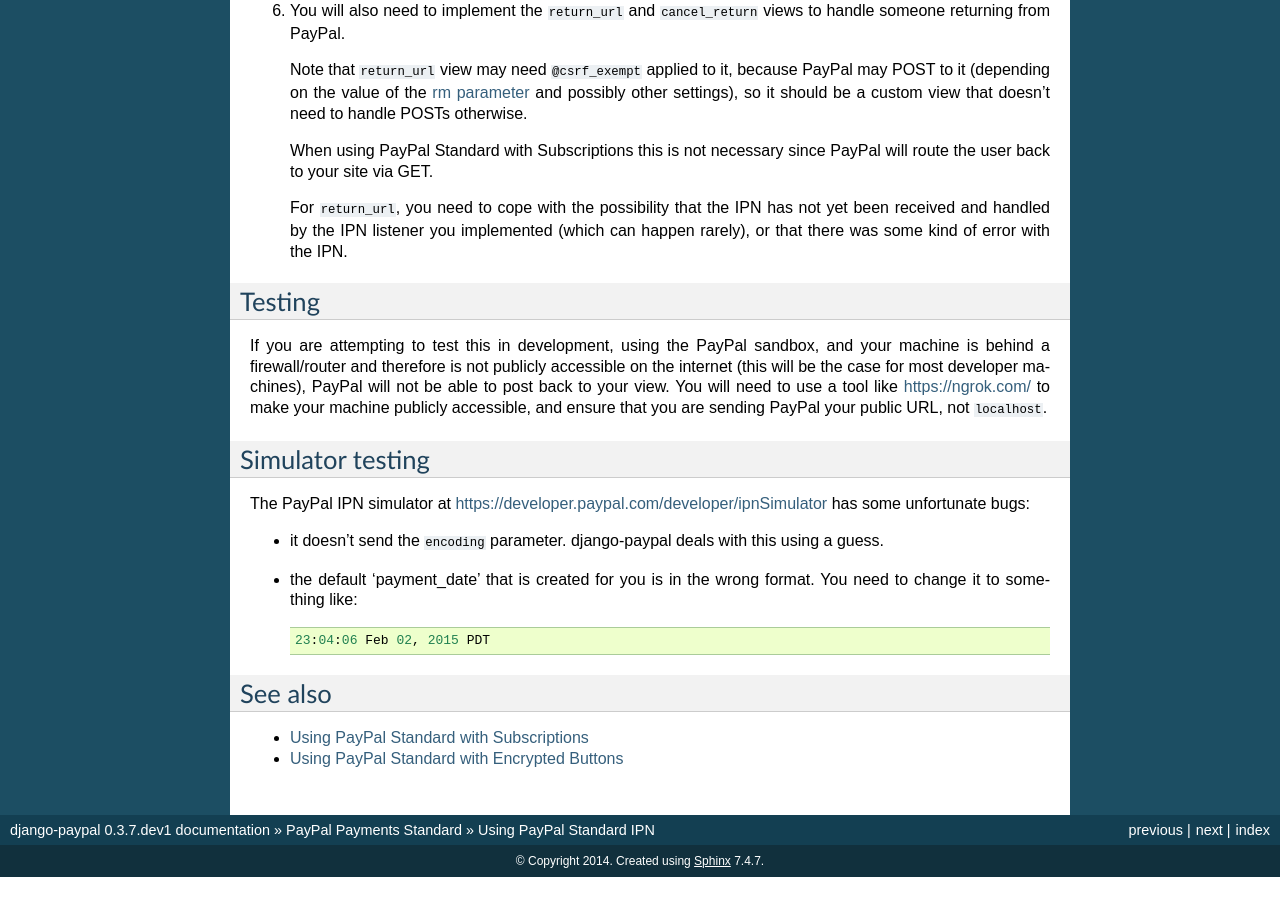
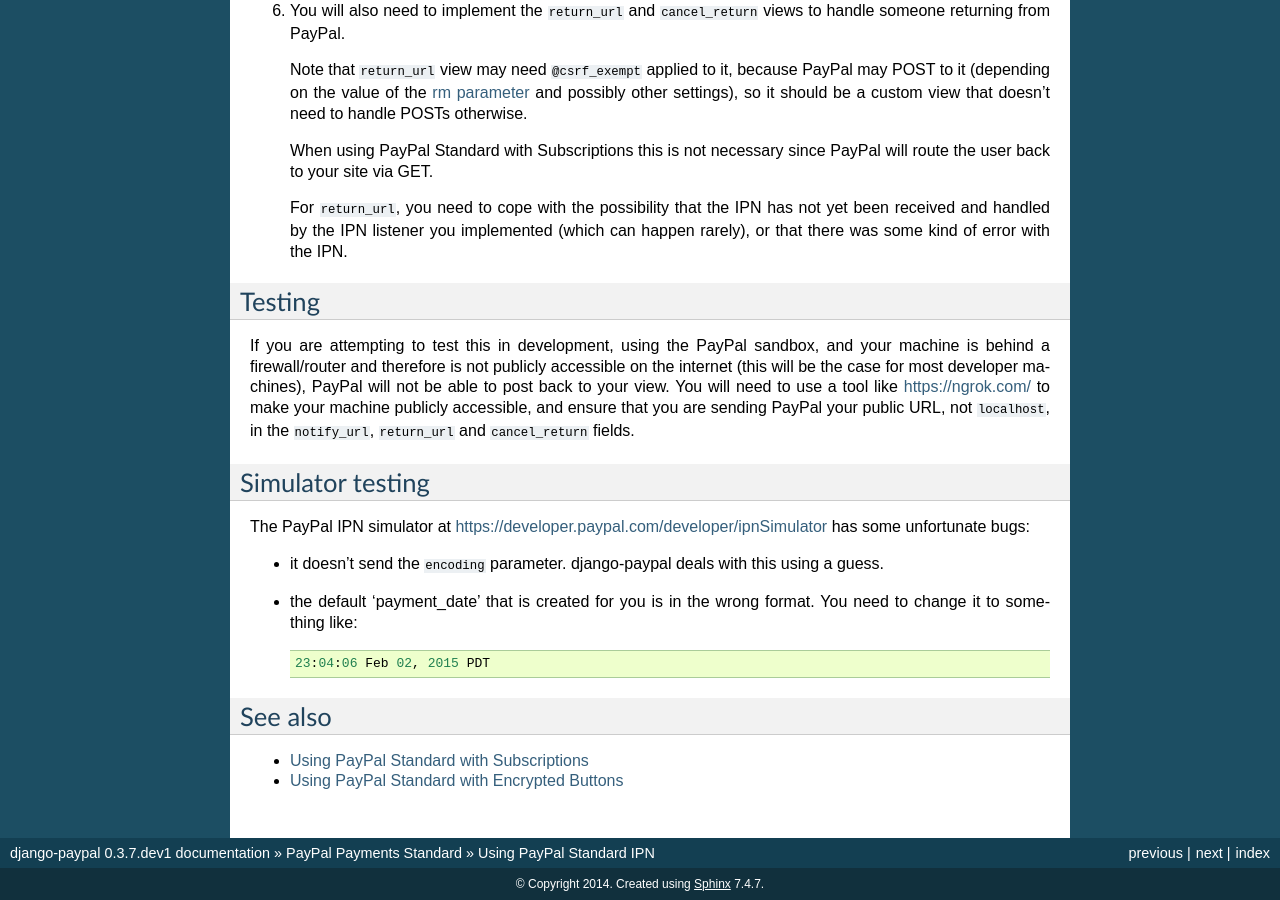
Before and after one commit to spookylukey/django-paypal, a Sphinx documentation site: the page built from docs/standard/ipn.rst, in a window 1280 px wide and 900 px high, scrolled down 2463 px. Built offline with Sphinx 7.4.7, drawn with Linux system fonts in a browser that asks for light colours; pages that are not in the unit, such as notebooks, are missing from menus; before the commit the page ends 3340 px from its top, so only the background shows below that.

Commit message:
Docs fixes

```diff
--- a/docs/standard/ipn.rst
+++ b/docs/standard/ipn.rst
@@ -191,7 +191,8 @@ your machine is behind a firewall/router and therefore is not publicly
 accessible on the internet (this will be the case for most developer machines),
 PayPal will not be able to post back to your view. You will need to use a tool
 like https://ngrok.com/ to make your machine publicly accessible, and ensure
-that you are sending PayPal your public URL, not ``localhost``.
+that you are sending PayPal your public URL, not ``localhost``, in the
+``notify_url``, ``return_url`` and ``cancel_return`` fields.
 
 Simulator testing
 -----------------
```
